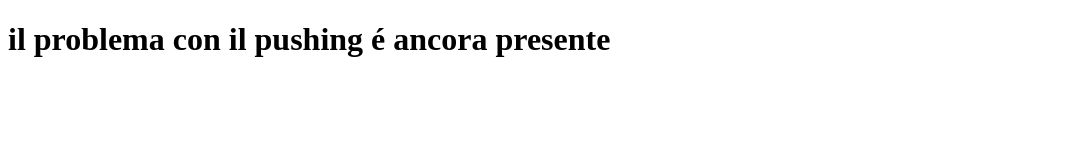
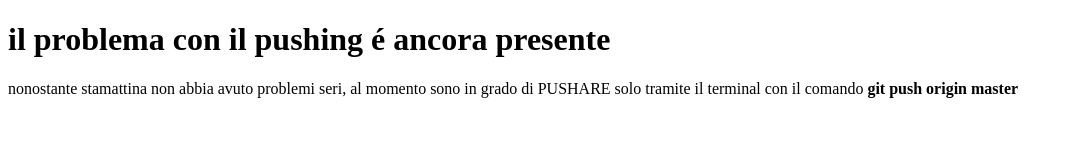
Before and after one commit to ClaudioDiCaprio/htmlcss-hello, a plain HTML site: page index.html in a window 1280 px wide. Shown: the whole page, without its empty margins (0-1073 px from the left). Drawn offline with Linux system fonts and the light colour scheme.

Commit message:
aggiunta_paragrafo_problema

```diff
--- a/index.html
+++ b/index.html
@@ -8,5 +8,6 @@
 </head>
 <body>
   <h1>il problema con il pushing é ancora presente</h1>
+    <p>nonostante stamattina non abbia avuto problemi seri, al momento sono in grado di PUSHARE solo tramite il terminal con il comando <strong> git push origin master</strong></p>
 </body>
 </html>
```
